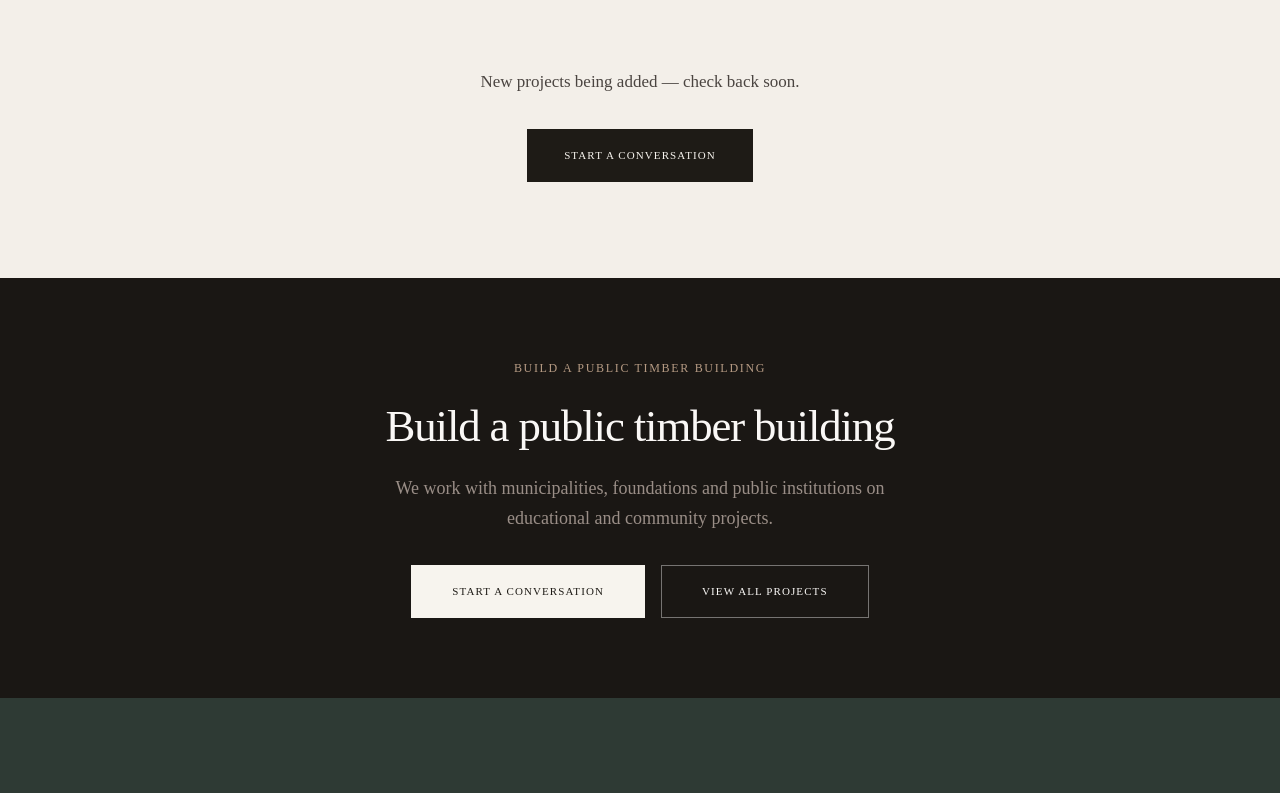
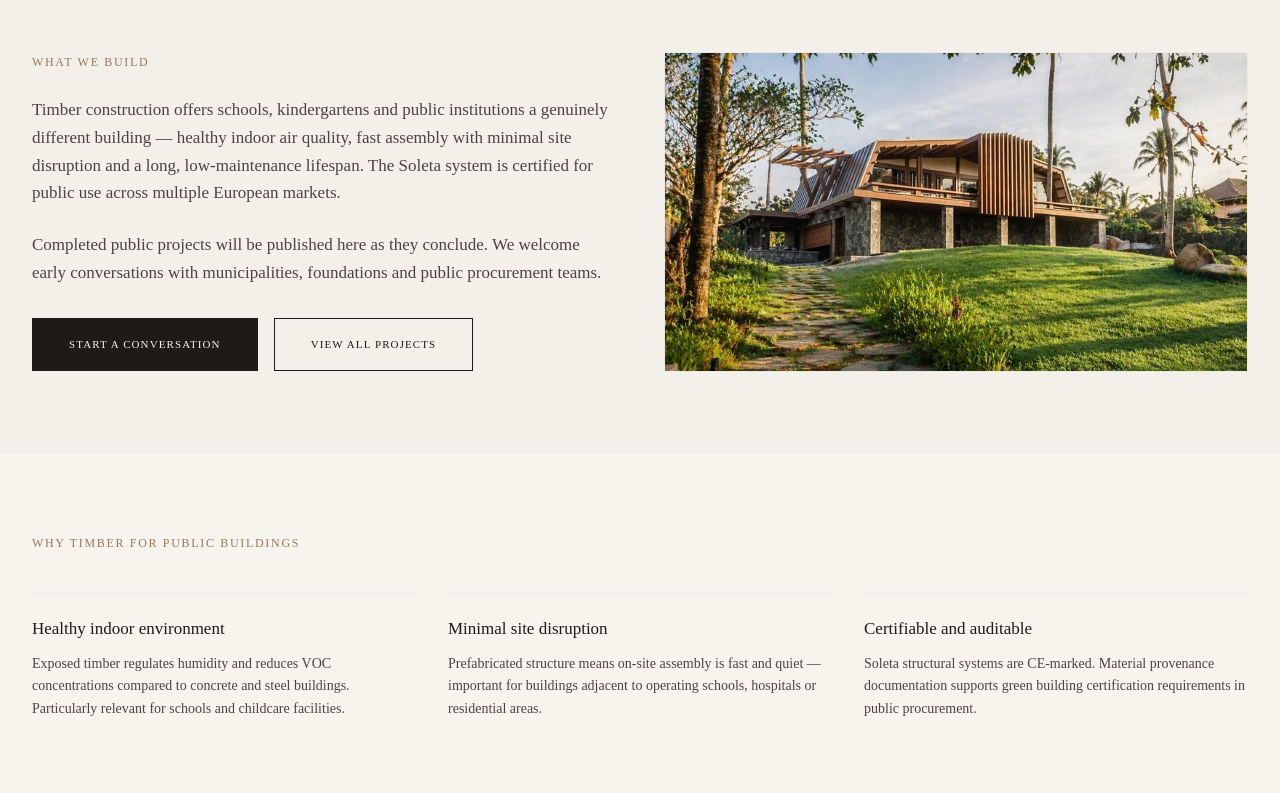
Before and after one commit to soleta-zeroenergy/Site-ul-soletahomes, a Next.js app: page /built-projects/educational-public in a window 1280 px wide. Shown: the part 580-1373 px from the top of the page. Built offline with nearby package versions, Linux system fonts and the light colour scheme.

Commit message:
built-projects: polish navigation, fallbacks, and empty category pages

```diff
--- a/app/built-projects/educational-public/page.tsx
+++ b/app/built-projects/educational-public/page.tsx
@@ -1,5 +1,6 @@
 import type { Metadata } from "next";
 import Link from "next/link";
+import Image from "next/image";
 import { withCanonical } from "@/lib/seo";
 import { projects, getCategoryMeta, getCaseStudyProjects, projectHref } from "@/lib/content/built-projects";
 import { ProjectGrid } from "@/components/sections/ProjectGrid";
@@ -60,23 +61,80 @@ export default function EducationalPublicPage() {
         </div>
       </section>
 
-      {/* ── 2. Project grid ── */}
+      {/* ── 2. Project grid or capability section ── */}
       {categoryProjects.length > 0 ? (
-        <ProjectGrid projects={gridItems} theme="dark" />
+        <ProjectGrid projects={gridItems} theme="dark" columns={gridItems.length <= 2 ? 2 : 3} />
       ) : (
-        <section className="py-24" style={{ backgroundColor: "var(--color-bg)" }}>
-          <div className="container-site text-center">
-            <p className="mb-8 text-[var(--color-text-secondary)]">
-              New projects being added — check back soon.
-            </p>
-            <Link href="/contact" className="btn-primary">
-              Start a Conversation
-            </Link>
-          </div>
-        </section>
+        <>
+          {/* Capability framing */}
+          <section
+            className="border-b border-[var(--color-border-light)] py-14 lg:py-20"
+            style={{ backgroundColor: "var(--color-bg)" }}
+          >
+            <div className="container-site">
+              <div className="grid grid-cols-1 gap-12 lg:grid-cols-[1fr_1fr]">
+                <div className="flex flex-col gap-6">
+                  <span className="eyebrow block">What We Build</span>
+                  <p className="leading-relaxed text-[var(--color-text-secondary)]">
+                    Timber construction offers schools, kindergartens and public institutions a genuinely different building — healthy indoor air quality, fast assembly with minimal site disruption and a long, low-maintenance lifespan. The Soleta system is certified for public use across multiple European markets.
+                  </p>
+                  <p className="leading-relaxed text-[var(--color-text-secondary)]">
+                    Completed public projects will be published here as they conclude. We welcome early conversations with municipalities, foundations and public procurement teams.
+                  </p>
+                  <div className="mt-2 flex flex-wrap gap-4">
+                    <Link href="/contact" className="btn-primary">Start a Conversation</Link>
+                    <Link href="/built-projects" className="btn-outline">View All Projects</Link>
+                  </div>
+                </div>
+                <div
+                  className="relative overflow-hidden border border-[var(--color-border-light)]"
+                  style={{ minHeight: "320px" }}
+                >
+                  <Image
+                    src="/images/Aurora800x600.webp"
+                    alt="Soleta educational and public timber architecture"
+                    fill
+                    className="object-cover"
+                  />
+                </div>
+              </div>
+            </div>
+          </section>
+
+          {/* Capability points */}
+          <section
+            className="border-b border-[var(--color-border-light)] py-14 lg:py-20"
+            style={{ backgroundColor: "var(--soleta-cream)" }}
+          >
+            <div className="container-site">
+              <span className="eyebrow mb-10 block">Why Timber for Public Buildings</span>
+              <div className="grid grid-cols-1 gap-8 sm:grid-cols-3">
+                {[
+                  {
+                    heading: "Healthy indoor environment",
+                    body: "Exposed timber regulates humidity and reduces VOC concentrations compared to concrete and steel buildings. Particularly relevant for schools and childcare facilities.",
+                  },
+                  {
+                    heading: "Minimal site disruption",
+                    body: "Prefabricated structure means on-site assembly is fast and quiet — important for buildings adjacent to operating schools, hospitals or residential areas.",
+                  },
+                  {
+                    heading: "Certifiable and auditable",
+                    body: "Soleta structural systems are CE-marked. Material provenance documentation supports green building certification requirements in public procurement.",
+                  },
+                ].map((item) => (
+                  <div key={item.heading} className="flex flex-col gap-3 border-t border-[var(--color-border-light)] pt-6">
+                    <h3 style={{ fontSize: "1.0625rem", lineHeight: 1.3 }}>{item.heading}</h3>
+                    <p className="text-sm leading-relaxed text-[var(--color-text-secondary)]">{item.body}</p>
+                  </div>
+                ))}
+              </div>
+            </div>
+          </section>
+        </>
       )}
 
-      {/* ── 3. Related case studies ── */}
+      {/* ── 3. Related case studies (if any) ── */}
       {relatedStudies.length > 0 && (
         <section
           className="border-b border-[var(--color-border-light)] py-14 lg:py-20"
@@ -84,10 +142,7 @@ export default function EducationalPublicPage() {
         >
           <div className="container-site">
             <span className="eyebrow mb-4 block">In Depth</span>
-            <h2
-              className="mb-10"
-              style={{ fontSize: "clamp(1.5rem, 2.5vw, 2rem)" }}
-            >
+            <h2 className="mb-10" style={{ fontSize: "clamp(1.5rem, 2.5vw, 2rem)" }}>
               Case studies from this category
             </h2>
             <div className="flex flex-col gap-px border border-[var(--color-border-light)]">
@@ -116,7 +171,7 @@ export default function EducationalPublicPage() {
 
       {/* ── 4. CTA ── */}
       <CtaBand
-        eyebrow={meta.cta.heading}
+        eyebrow="Public projects"
         heading={meta.cta.heading}
         body={meta.cta.body}
         primaryCta={{ label: meta.cta.primary,    href: "/contact" }}
--- a/app/built-projects/holiday-homes/page.tsx
+++ b/app/built-projects/holiday-homes/page.tsx
@@ -62,7 +62,7 @@ export default function HolidayHomesPage() {
 
       {/* ── 2. Project grid ── */}
       {categoryProjects.length > 0 ? (
-        <ProjectGrid projects={gridItems} theme="dark" />
+        <ProjectGrid projects={gridItems} theme="dark" columns={gridItems.length <= 2 ? 2 : 3} />
       ) : (
         <section className="py-24" style={{ backgroundColor: "var(--color-bg)" }}>
           <div className="container-site text-center">
--- a/app/built-projects/hospitality-resorts/page.tsx
+++ b/app/built-projects/hospitality-resorts/page.tsx
@@ -1,5 +1,6 @@
 import type { Metadata } from "next";
 import Link from "next/link";
+import Image from "next/image";
 import { withCanonical } from "@/lib/seo";
 import { projects, getCategoryMeta, getCaseStudyProjects, projectHref } from "@/lib/content/built-projects";
 import { ProjectGrid } from "@/components/sections/ProjectGrid";
@@ -60,23 +61,80 @@ export default function HospitalityResortsPage() {
         </div>
       </section>
 
-      {/* ── 2. Project grid ── */}
+      {/* ── 2. Project grid or capability section ── */}
       {categoryProjects.length > 0 ? (
-        <ProjectGrid projects={gridItems} theme="dark" />
+        <ProjectGrid projects={gridItems} theme="dark" columns={gridItems.length <= 2 ? 2 : 3} />
       ) : (
-        <section className="py-24" style={{ backgroundColor: "var(--color-bg)" }}>
-          <div className="container-site text-center">
-            <p className="mb-8 text-[var(--color-text-secondary)]">
-              New projects being added — check back soon.
-            </p>
-            <Link href="/contact" className="btn-primary">
-              Start a Conversation
-            </Link>
-          </div>
-        </section>
+        <>
+          {/* Capability framing */}
+          <section
+            className="border-b border-[var(--color-border-light)] py-14 lg:py-20"
+            style={{ backgroundColor: "var(--color-bg)" }}
+          >
+            <div className="container-site">
+              <div className="grid grid-cols-1 gap-12 lg:grid-cols-[1fr_1fr]">
+                <div className="flex flex-col gap-6">
+                  <span className="eyebrow block">What We Build</span>
+                  <p className="leading-relaxed text-[var(--color-text-secondary)]">
+                    The Soleta system is well-suited to hospitality development — fast fabrication, controlled quality and a material palette that reads as premium in any European setting. We work with developers and operators on boutique hotels, lodge clusters and eco-resort units.
+                  </p>
+                  <p className="leading-relaxed text-[var(--color-text-secondary)]">
+                    Hospitality projects in this category are in progress. Completed work will be published here as it concludes. In the meantime, speak to us directly about your brief.
+                  </p>
+                  <div className="mt-2 flex flex-wrap gap-4">
+                    <Link href="/contact" className="btn-primary">Start a Conversation</Link>
+                    <Link href="/built-projects" className="btn-outline">View All Projects</Link>
+                  </div>
+                </div>
+                <div
+                  className="relative overflow-hidden border border-[var(--color-border-light)]"
+                  style={{ minHeight: "320px" }}
+                >
+                  <Image
+                    src="/images/Aquarius800x600.webp"
+                    alt="Soleta hospitality architecture"
+                    fill
+                    className="object-cover"
+                  />
+                </div>
+              </div>
+            </div>
+          </section>
+
+          {/* Capability points */}
+          <section
+            className="border-b border-[var(--color-border-light)] py-14 lg:py-20"
+            style={{ backgroundColor: "var(--soleta-cream)" }}
+          >
+            <div className="container-site">
+              <span className="eyebrow mb-10 block">Why Soleta for Hospitality</span>
+              <div className="grid grid-cols-1 gap-8 sm:grid-cols-3">
+                {[
+                  {
+                    heading: "Speed to operation",
+                    body: "Prefabricated units arrive complete. Assembly of a lodge cluster can run parallel with site infrastructure — reducing the gap between investment and revenue.",
+                  },
+                  {
+                    heading: "Consistent quality at scale",
+                    body: "Factory-controlled fabrication means every unit in a multi-lodge development meets the same standard. No variable-quality site trades.",
+                  },
+                  {
+                    heading: "A material story guests respond to",
+                    body: "Exposed timber, natural cladding and ZeroEnergy systems are increasingly central to how guests choose boutique accommodation. The Soleta palette gives operators a genuine narrative.",
+                  },
+                ].map((item) => (
+                  <div key={item.heading} className="flex flex-col gap-3 border-t border-[var(--color-border-light)] pt-6">
+                    <h3 style={{ fontSize: "1.0625rem", lineHeight: 1.3 }}>{item.heading}</h3>
+                    <p className="text-sm leading-relaxed text-[var(--color-text-secondary)]">{item.body}</p>
+                  </div>
+                ))}
+              </div>
+            </div>
+          </section>
+        </>
       )}
 
-      {/* ── 3. Related case studies ── */}
+      {/* ── 3. Related case studies (if any) ── */}
       {relatedStudies.length > 0 && (
         <section
           className="border-b border-[var(--color-border-light)] py-14 lg:py-20"
@@ -84,10 +142,7 @@ export default function HospitalityResortsPage() {
         >
           <div className="container-site">
             <span className="eyebrow mb-4 block">In Depth</span>
-            <h2
-              className="mb-10"
-              style={{ fontSize: "clamp(1.5rem, 2.5vw, 2rem)" }}
-            >
+            <h2 className="mb-10" style={{ fontSize: "clamp(1.5rem, 2.5vw, 2rem)" }}>
               Case studies from this category
             </h2>
             <div className="flex flex-col gap-px border border-[var(--color-border-light)]">
@@ -116,7 +171,7 @@ export default function HospitalityResortsPage() {
 
       {/* ── 4. CTA ── */}
       <CtaBand
-        eyebrow={meta.cta.heading}
+        eyebrow="Develop with Soleta"
         heading={meta.cta.heading}
         body={meta.cta.body}
         primaryCta={{ label: meta.cta.primary,    href: "/contact" }}
--- a/app/built-projects/private-residences/page.tsx
+++ b/app/built-projects/private-residences/page.tsx
@@ -65,6 +65,7 @@ export default function PrivateResidencesPage() {
         <ProjectGrid
           projects={gridItems}
           theme="dark"
+          columns={gridItems.length <= 2 ? 2 : 3}
         />
       ) : (
         <section className="py-24" style={{ backgroundColor: "var(--color-bg)" }}>
--- a/lib/content/built-projects.ts
+++ b/lib/content/built-projects.ts
@@ -149,7 +149,7 @@ export const projects: BuiltProject[] = [
     status:   "completed",
     featured: true,
 
-    imageSrc: "/images/projects/villa-falaise.jpg",
+    imageSrc: "/images/Signature800x533.webp",
     imageAlt: "Villa Falaise exterior, Chamonix, France",
     gallery:  [],
 
@@ -225,7 +225,7 @@ export const projects: BuiltProject[] = [
     status:   "completed",
     featured: true,
 
-    imageSrc: "/images/projects/haus-tegernsee.jpg",
+    imageSrc: "/images/Classic800x533.webp",
     imageAlt: "Haus Tegernsee exterior, Bavaria, Germany",
     gallery:  [],
 
@@ -301,7 +301,7 @@ export const projects: BuiltProject[] = [
     status:   "completed",
     featured: true,
 
-    imageSrc: "/images/projects/worthersee-lodge.jpg",
+    imageSrc: "/images/Retreat800x533.webp",
     imageAlt: "Wörthersee Lodge exterior, Carinthia, Austria",
     gallery:  [],
 
--- a/lib/nav.ts
+++ b/lib/nav.ts
@@ -43,6 +43,7 @@ export const headerNav: NavItem[] = [
     sections: [
       {
         children: [
+          { label: "All Built Projects", href: "/built-projects" },
           { label: "Private Residences", href: "/built-projects/private-residences" },
           { label: "Holiday Homes", href: "/built-projects/holiday-homes" },
           { label: "Hospitality & Resorts", href: "/built-projects/hospitality-resorts" },
```
Also changed, not shown: app/built-projects/page.tsx (+6 -41 lines).
